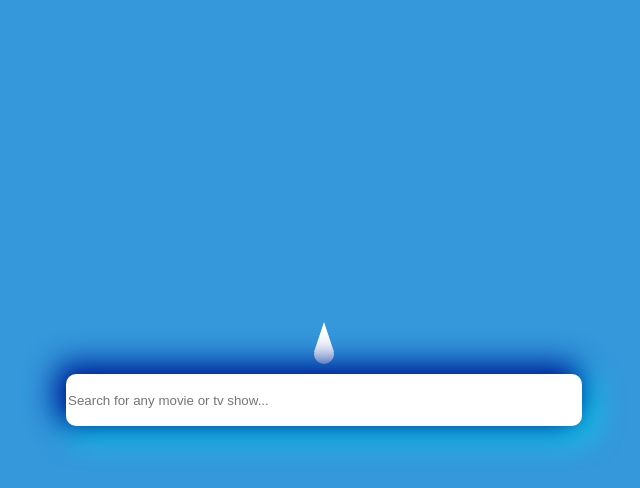
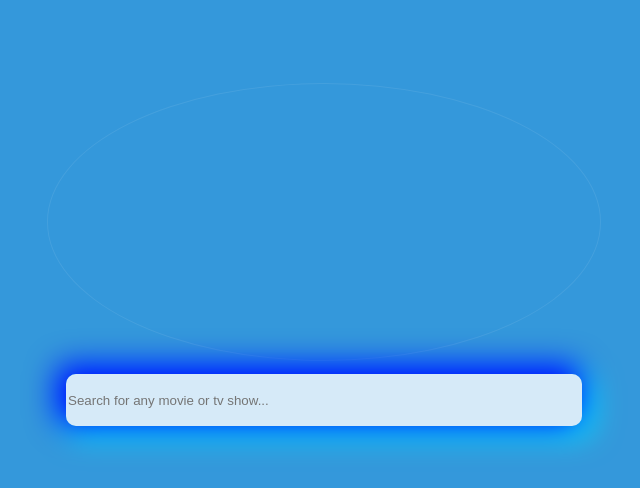
Before and after one commit to Drewsup123/streamhopper, a React (Create React App) app: page / in a window 1280 px wide. Shown: the top 488 px of the page, without its empty margins (316-956 px from the left). Built offline with nearby package versions, Linux system fonts and the light colour scheme.

Commit message:
Added axios

```diff
--- a/package.json
+++ b/package.json
@@ -10,6 +10,7 @@
     "@types/node": "^16.11.45",
     "@types/react": "^18.0.15",
     "@types/react-dom": "^18.0.6",
+    "axios": "^0.27.2",
     "react": "^18.2.0",
     "react-dom": "^18.2.0",
     "react-router-dom": "^6.3.0",
@@ -42,6 +43,7 @@
     ]
   },
   "devDependencies": {
+    "@types/axios": "^0.14.0",
     "@types/react-router-dom": "^5.3.3"
   }
 }
--- a/src/App.css
+++ b/src/App.css
@@ -15,7 +15,8 @@
   width: 40vw;
   border-radius: 10px;
   border: none;
-  box-shadow: -5px -5px 30px 5px darkblue, 5px 5px 30px 5px cyan;
+  box-shadow: -5px -5px 30px 5px blue, 5px 5px 30px 5px cyan;
+  background: rgba(255, 255, 255, 0.8)
 }
 
 @keyframes App-logo-spin {
--- a/src/pages/Home.page.tsx
+++ b/src/pages/Home.page.tsx
@@ -12,7 +12,7 @@ const Home = () => {
     return (
         <div className="homepage">
             <div id="wave-animation">
-                <div className="drop"></div>
+                {/* <div className="drop"></div> */}
                 <div className="wave"></div>
             </div>
             <input
--- a/src/styles/animations.css
+++ b/src/styles/animations.css
@@ -27,9 +27,9 @@
     -moz-animation-timing-function: cubic-bezier(1, 0, 0.91, 0.19);
     -webkit-animation-timing-function: cubic-bezier(1, 0, 0.91, 0.19);
     animation-timing-function: cubic-bezier(1, 0, 0.91, 0.19);
-    -moz-animation-duration: 2s;
-    -webkit-animation-duration: 2s;
-    animation-duration: 2s;
+    -moz-animation-duration: 3s;
+    -webkit-animation-duration: 3s;
+    animation-duration: 3s;
     -moz-animation-iteration-count: infinite;
     -webkit-animation-iteration-count: infinite;
     animation-iteration-count: infinite;
@@ -63,12 +63,12 @@
     -moz-animation-name: ripple;
     -webkit-animation-name: ripple;
     animation-name: ripple;
-    -moz-animation-delay: 2s;
-    -webkit-animation-delay: 2s;
-    animation-delay: 2s;
-    -moz-animation-duration: 2s;
-    -webkit-animation-duration: 2s;
-    animation-duration: 2s;
+    -moz-animation-delay: 3s;
+    -webkit-animation-delay: 3s;
+    animation-delay: 3s;
+    -moz-animation-duration: 3s;
+    -webkit-animation-duration: 3s;
+    animation-duration: 3s;
     -moz-animation-iteration-count: infinite;
     -webkit-animation-iteration-count: infinite;
     animation-iteration-count: infinite;
@@ -89,9 +89,9 @@
     -moz-animation-name: ripple-2;
     -webkit-animation-name: ripple-2;
     animation-name: ripple-2;
-    -moz-animation-duration: 2s;
-    -webkit-animation-duration: 2s;
-    animation-duration: 2s;
+    -moz-animation-duration: 3s;
+    -webkit-animation-duration: 3s;
+    animation-duration: 3s;
     -moz-animation-iteration-count: infinite;
     -webkit-animation-iteration-count: infinite;
     animation-iteration-count: infinite;
```
Also changed, not shown: 1 other file (tests, documents, lock files or other folders).
